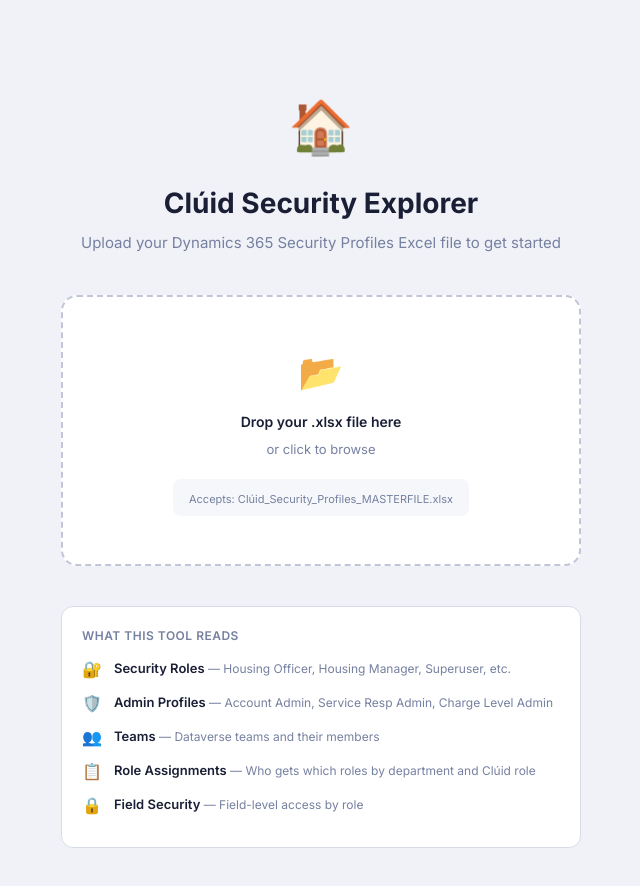
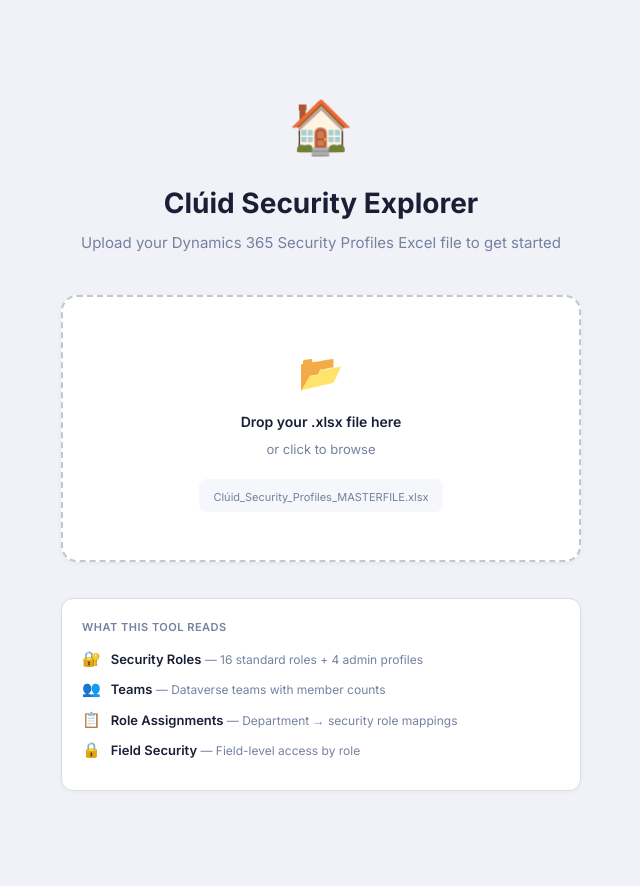
Before and after one commit to gustavoandraded3-beep/cluid-security-explorer, a React (Create React App) app: page / in a window 1280 px wide. Shown: the top 886 px of the page, without its empty margins (319-959 px from the left). Built offline with nearby package versions, Linux system fonts and the light colour scheme; the HTML template or start-up script is replaced by a standard one.

Commit message:
Add files via upload

```diff
--- a/src/views/UploadView.js
+++ b/src/views/UploadView.js
@@ -1,6 +1,6 @@
 import React, { useState, useRef } from 'react';
 
-export default function UploadView({ onUpload, loading, hasData, onContinue }) {
+export default function UploadView({ onUpload, loading, error, hasData, onContinue }) {
   const [drag, setDrag] = useState(false);
   const inputRef = useRef();
 
@@ -12,61 +12,85 @@
     <div style={{ maxWidth: 560, margin: '60px auto', padding: '0 20px' }}>
       <div style={{ textAlign: 'center', marginBottom: 40 }}>
         <div style={{ fontSize: 52, marginBottom: 16 }}>🏠</div>
-        <h1 style={{ fontSize: 28, fontWeight: 700, color: 'var(--text)', marginBottom: 8 }}>Clúid Security Explorer</h1>
-        <p style={{ color: 'var(--text3)', fontSize: 15 }}>Upload your Dynamics 365 Security Profiles Excel file to get started</p>
+        <h1 style={{ fontSize: 28, fontWeight: 700, color: 'var(--text)', marginBottom: 8 }}>
+          Clúid Security Explorer
+        </h1>
+        <p style={{ color: 'var(--text3)', fontSize: 15 }}>
+          Upload your Dynamics 365 Security Profiles Excel file to get started
+        </p>
       </div>
 
       <div
-        className={`upload-zone ${drag ? 'drag' : ''}`}
         style={{
           border: `2px dashed ${drag ? 'var(--accent)' : 'var(--border2)'}`,
           borderRadius: 16, padding: '48px 32px', textAlign: 'center',
           background: drag ? 'var(--accent-bg)' : 'var(--surface)',
-          cursor: 'pointer', transition: 'all 0.2s',
+          cursor: loading ? 'not-allowed' : 'pointer',
+          transition: 'all 0.2s',
+          boxShadow: '0 1px 4px rgba(0,0,0,0.05)',
         }}
-        onDragOver={e => { e.preventDefault(); setDrag(true); }}
+        onDragOver={e => { e.preventDefault(); if (!loading) setDrag(true); }}
         onDragLeave={() => setDrag(false)}
-        onDrop={e => { e.preventDefault(); setDrag(false); handleFile(e.dataTransfer.files[0]); }}
-        onClick={() => inputRef.current.click()}
+        onDrop={e => { e.preventDefault(); setDrag(false); if (!loading) handleFile(e.dataTransfer.files[0]); }}
+        onClick={() => { if (!loading) inputRef.current.click(); }}
       >
-        <input ref={inputRef} type="file" accept=".xlsx" style={{ display: 'none' }} onChange={e => handleFile(e.target.files[0])} />
+        <input ref={inputRef} type="file" accept=".xlsx" style={{ display: 'none' }}
+          onChange={e => handleFile(e.target.files[0])} />
+
         {loading ? (
           <div>
-            <div style={{ fontSize: 36, marginBottom: 16 }}>⏳</div>
-            <p style={{ color: 'var(--text2)', fontWeight: 600 }}>Processing file...</p>
-            <p style={{ color: 'var(--text3)', fontSize: 12, marginTop: 8 }}>Parsing sheets and building relationships</p>
+            <div style={{ fontSize: 36, marginBottom: 16, animation: 'spin 1s linear infinite', display: 'inline-block' }}>⏳</div>
+            <p style={{ color: 'var(--text)', fontWeight: 600, fontSize: 15 }}>Processing your file...</p>
+            <p style={{ color: 'var(--text3)', fontSize: 12, marginTop: 8 }}>
+              Parsing all sheets and building role relationships.<br/>This may take 10–20 seconds.
+            </p>
           </div>
         ) : (
           <div>
             <div style={{ fontSize: 36, marginBottom: 12 }}>📂</div>
-            <p style={{ color: 'var(--text)', fontWeight: 600, marginBottom: 8 }}>Drop your .xlsx file here</p>
+            <p style={{ color: 'var(--text)', fontWeight: 600, marginBottom: 8 }}>
+              Drop your .xlsx file here
+            </p>
             <p style={{ color: 'var(--text3)', fontSize: 13 }}>or click to browse</p>
-            <div style={{ marginTop: 20, padding: '8px 16px', background: 'var(--surface2)', borderRadius: 8, display: 'inline-block' }}>
-              <span style={{ fontSize: 11, color: 'var(--text3)' }}>Accepts: Clúid_Security_Profiles_MASTERFILE.xlsx</span>
+            <div style={{ marginTop: 20, padding: '6px 14px', background: 'var(--surface2)', borderRadius: 8, display: 'inline-block' }}>
+              <span style={{ fontSize: 11, color: 'var(--text3)' }}>
+                Clúid_Security_Profiles_MASTERFILE.xlsx
+              </span>
             </div>
           </div>
         )}
       </div>
 
-      {hasData && (
-        <div style={{ textAlign: 'center', marginTop: 24 }}>
+      {error && (
+        <div style={{
+          marginTop: 16, padding: '12px 16px', borderRadius: 10,
+          background: 'rgba(220,38,38,0.08)', border: '1px solid rgba(220,38,38,0.2)',
+          color: 'var(--danger)', fontSize: 13,
+        }}>
+          ⚠️ {error}
+        </div>
+      )}
+
+      {hasData && !loading && (
+        <div style={{ textAlign: 'center', marginTop: 20 }}>
           <button className="btn btn-ghost" onClick={onContinue}>
             ← Continue with current data
           </button>
         </div>
       )}
 
-      <div style={{ marginTop: 40, background: 'var(--surface)', border: '1px solid var(--border)', borderRadius: 12, padding: 20 }}>
-        <p style={{ color: 'var(--text3)', fontSize: 12, fontWeight: 600, textTransform: 'uppercase', letterSpacing: '0.5px', marginBottom: 12 }}>What this tool reads</p>
+      <div style={{ marginTop: 36, background: 'var(--surface)', border: '1px solid var(--border)', borderRadius: 12, padding: 20, boxShadow: '0 1px 4px rgba(0,0,0,0.04)' }}>
+        <p style={{ color: 'var(--text3)', fontSize: 11, fontWeight: 600, textTransform: 'uppercase', letterSpacing: '0.5px', marginBottom: 12 }}>
+          What this tool reads
+        </p>
         {[
-          ['🔐', 'Security Roles', 'Housing Officer, Housing Manager, Superuser, etc.'],
-          ['🛡️', 'Admin Profiles', 'Account Admin, Service Resp Admin, Charge Level Admin'],
-          ['👥', 'Teams', 'Dataverse teams and their members'],
-          ['📋', 'Role Assignments', 'Who gets which roles by department and Clúid role'],
+          ['🔐', 'Security Roles', '16 standard roles + 4 admin profiles'],
+          ['👥', 'Teams', 'Dataverse teams with member counts'],
+          ['📋', 'Role Assignments', 'Department → security role mappings'],
           ['🔒', 'Field Security', 'Field-level access by role'],
         ].map(([icon, label, desc]) => (
-          <div key={label} style={{ display: 'flex', gap: 12, marginBottom: 10, alignItems: 'flex-start' }}>
-            <span style={{ fontSize: 16 }}>{icon}</span>
+          <div key={label} style={{ display: 'flex', gap: 10, marginBottom: 8, alignItems: 'flex-start' }}>
+            <span style={{ fontSize: 15 }}>{icon}</span>
             <div>
               <span style={{ color: 'var(--text)', fontWeight: 600, fontSize: 13 }}>{label}</span>
               <span style={{ color: 'var(--text3)', fontSize: 12 }}> — {desc}</span>
@@ -74,6 +98,10 @@
           </div>
         ))}
       </div>
+
+      <style>{`
+        @keyframes spin { from { transform: rotate(0deg); } to { transform: rotate(360deg); } }
+      `}</style>
     </div>
   );
 }
```
